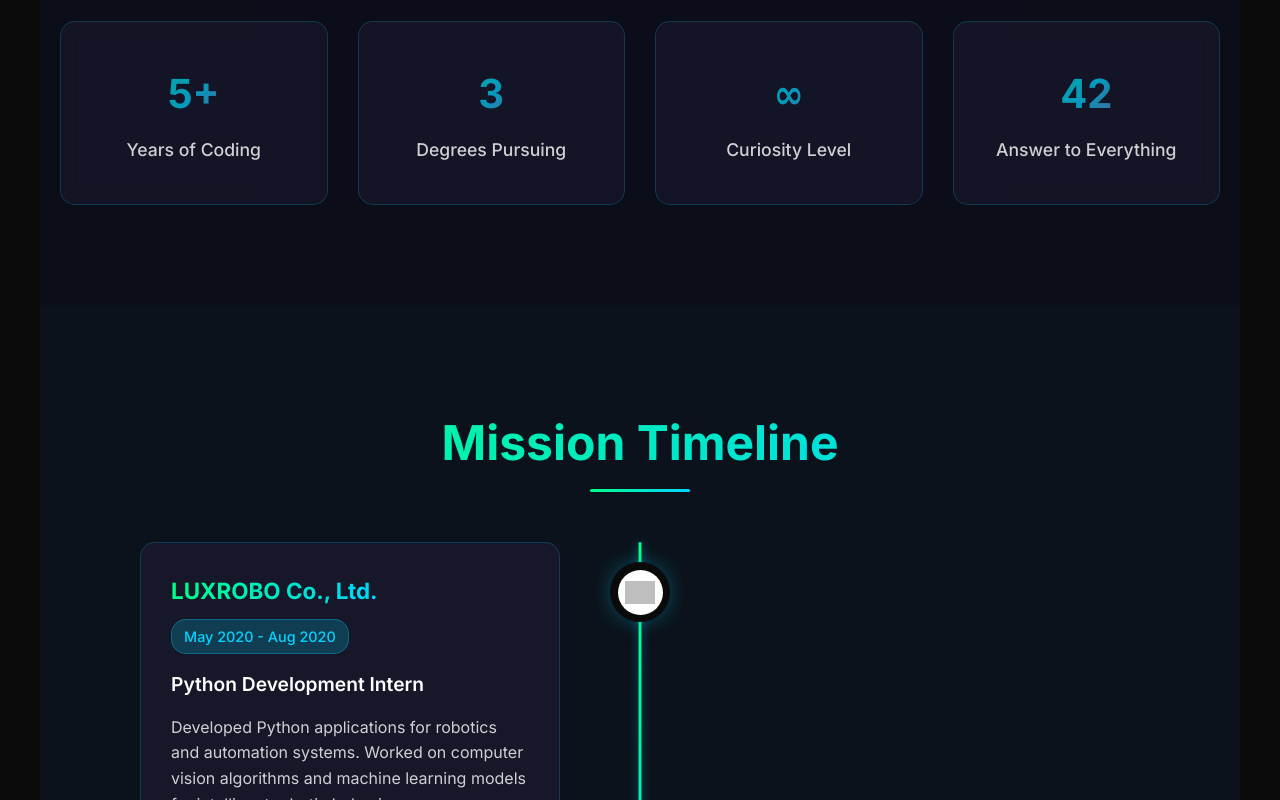
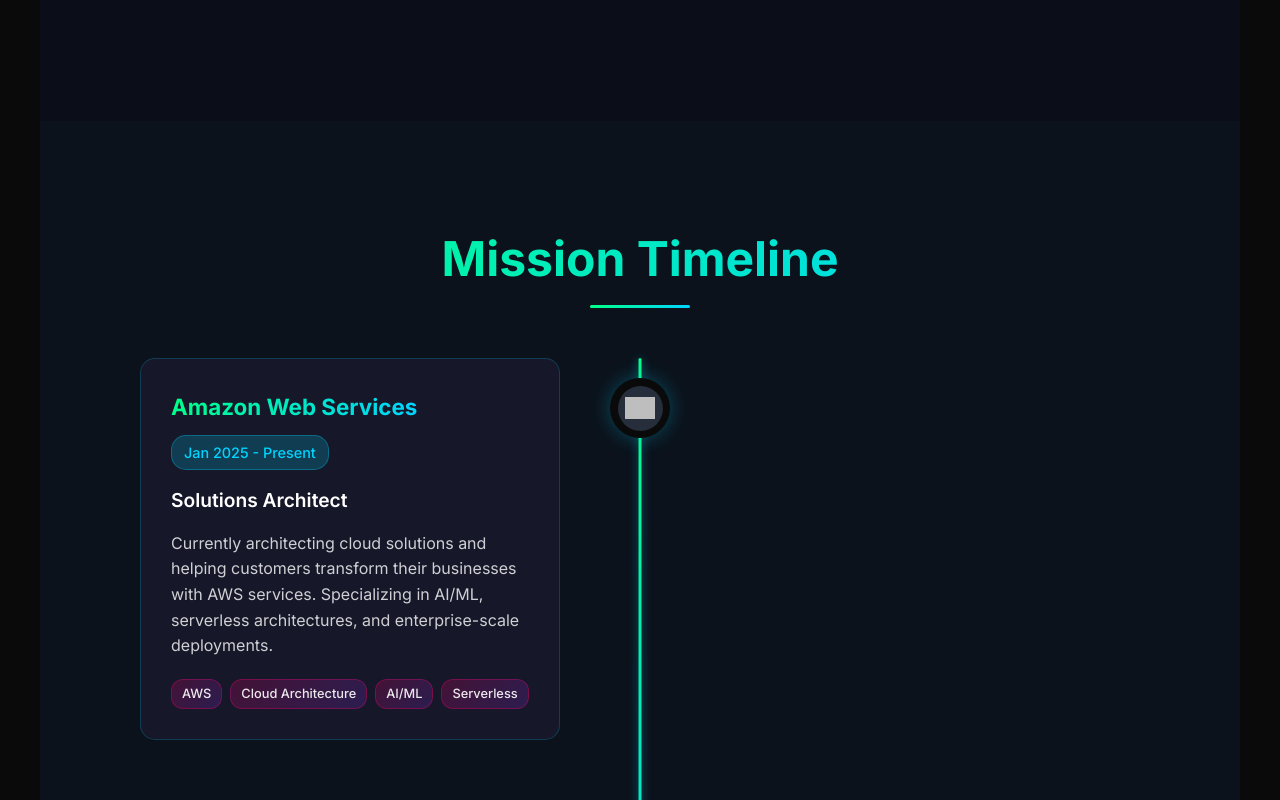
Before and after one commit to k2sebeom/SeBeomLee.io, a React (Vite) app: page / in a window 1280 px wide. Shown: the part 2340-3140 px from the top of the page. Built offline with nearby package versions, Linux system fonts and the light colour scheme; grey boxes are pictures that could not be loaded.

Commit message:
feat: Change experience order

```diff
--- a/src/components/About.tsx
+++ b/src/components/About.tsx
@@ -51,25 +51,6 @@
             </div>
           </div>
         </div>
-
-        <div className="about-stats">
-          <div className="stat-item cosmic-card">
-            <div className="stat-number">5+</div>
-            <div className="stat-label">Years of Coding</div>
-          </div>
-          <div className="stat-item cosmic-card">
-            <div className="stat-number">3</div>
-            <div className="stat-label">Degrees Pursuing</div>
-          </div>
-          <div className="stat-item cosmic-card">
-            <div className="stat-number">∞</div>
-            <div className="stat-label">Curiosity Level</div>
-          </div>
-          <div className="stat-item cosmic-card">
-            <div className="stat-number">42</div>
-            <div className="stat-label">Answer to Everything</div>
-          </div>
-        </div>
       </div>
     </section>
   );
--- a/src/components/Experience.tsx
+++ b/src/components/Experience.tsx
@@ -11,7 +11,7 @@
         <div className="timeline">
           <div className="timeline-line"></div>
 
-          {workList.map((work, index) => (
+          {[...workList].reverse().map((work, index) => (
             <div
               key={index}
               className={`timeline-item ${index % 2 === 0 ? 'left' : 'right'}`}
```
